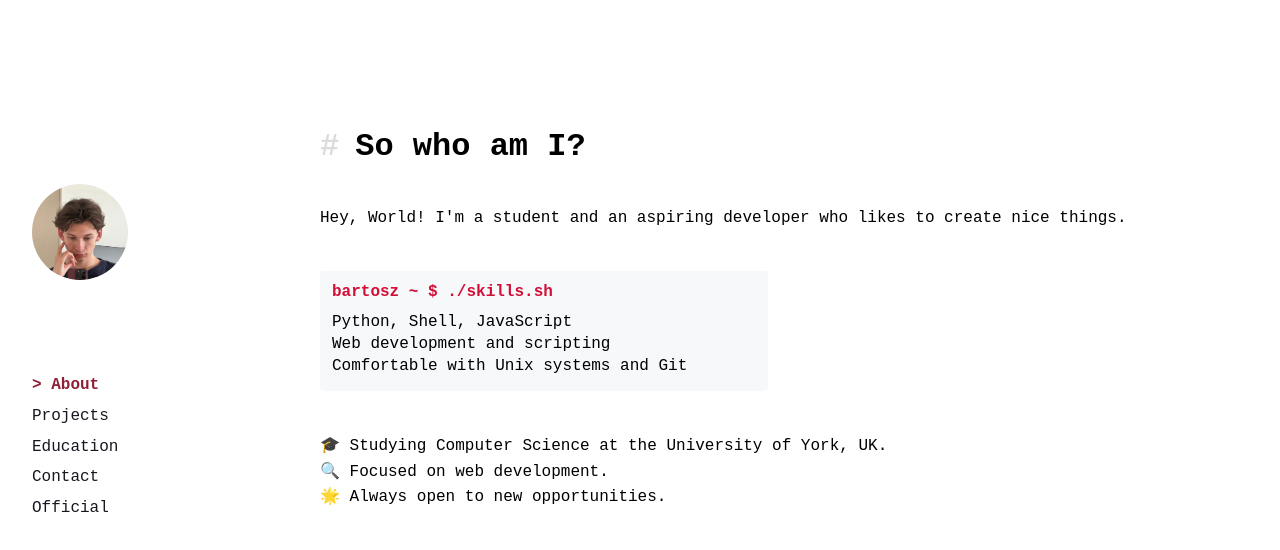
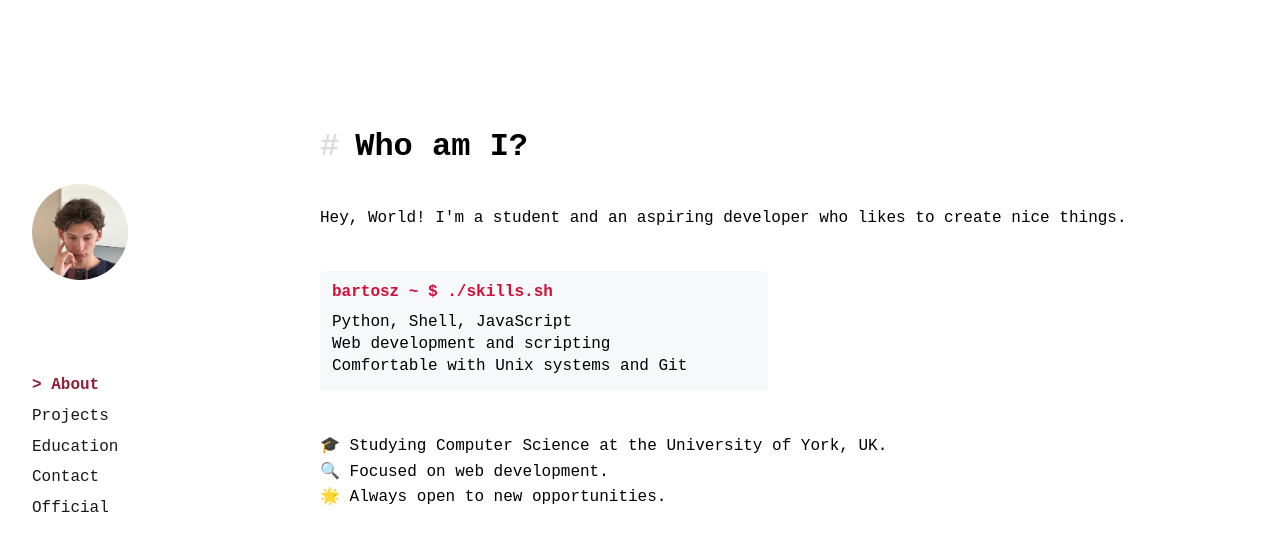
Before and after one commit to nocdn/portfolio, a Svelte app: page / in a window 1280 px wide. Shown: the top 550 px of the page. Built offline with nearby package versions, Linux system fonts and the light colour scheme.

Commit message:
Modified font weight of H1, changed wording of title

```diff
--- a/src/About.svelte
+++ b/src/About.svelte
@@ -33,7 +33,7 @@
 <div class="about-content content">
     <div class="about-header content-header">
         <span class="markdown-text"># </span>
-        <h1 data-value="So who am I?">So who am I?</h1>
+        <h1 data-value="Who am I?">Who am I?</h1>
     </div>
     <p>
         Hey, World! I'm a student and an aspiring developer who likes to
--- a/src/app.css
+++ b/src/app.css
@@ -17,3 +17,7 @@ body {
   -webkit-font-smoothing: antialiased;
   -moz-osx-font-smoothing: grayscale;
 }
+
+h1 {
+  font-weight: 700;
+}
```
